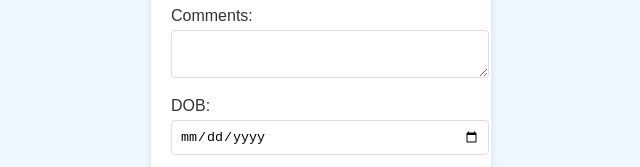
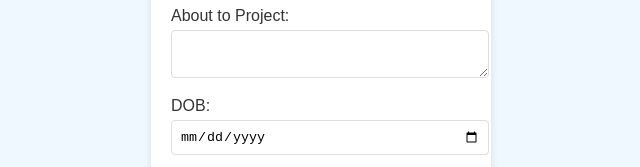
Before and after one commit to MadhuSudhan2310/git, a plain HTML site: page index.html in a window 1280 px wide. Shown: the part 583-750 px from the top of the page, 319-959 px from the left. Drawn offline with Linux system fonts and the light colour scheme.

Commit message:
Update index.html

```diff
--- a/index.html
+++ b/index.html
@@ -131,7 +131,7 @@
         </div>
 
         <div class="input-container">
-            <label for="comments">Comments:</label>
+            <label for="comments">About to Project:</label>
             <textarea id="comments" name="comments"></textarea>
             <div class="error" id="commentsError"></div>
         </div>
```
